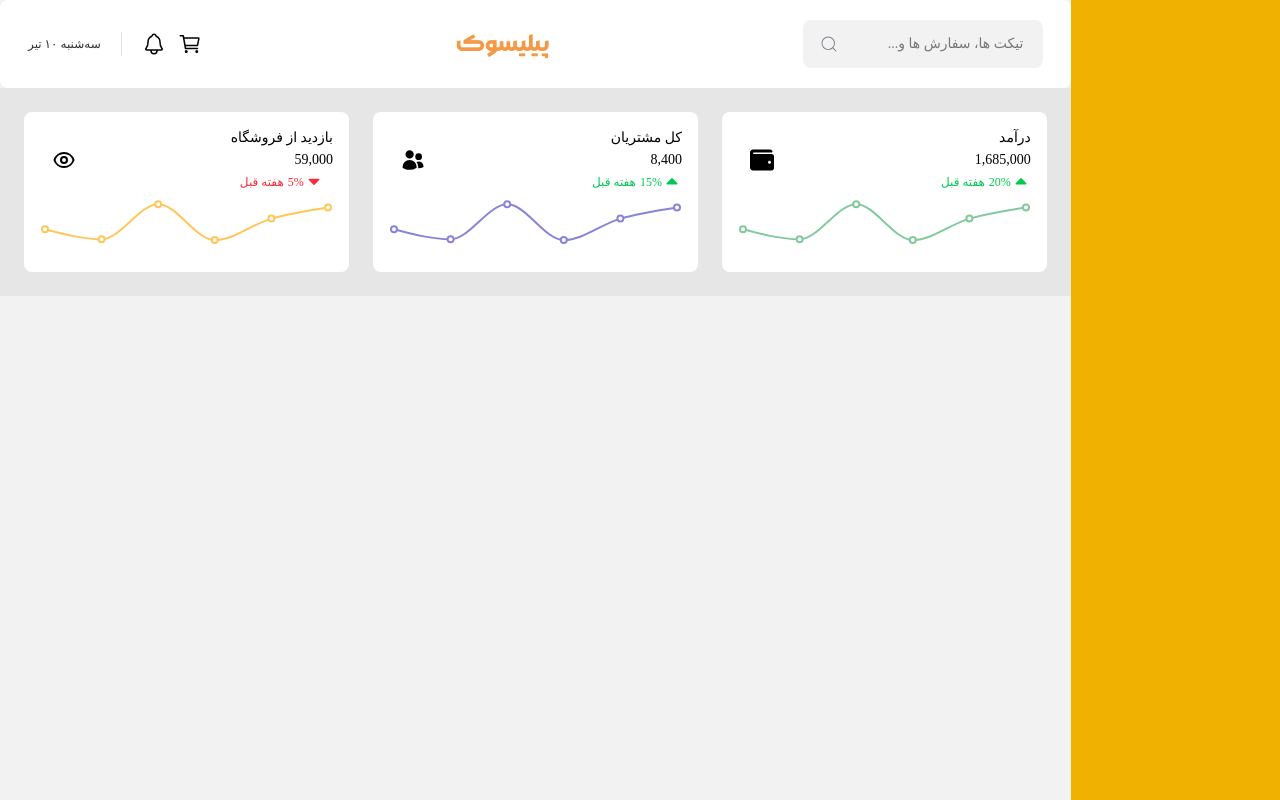
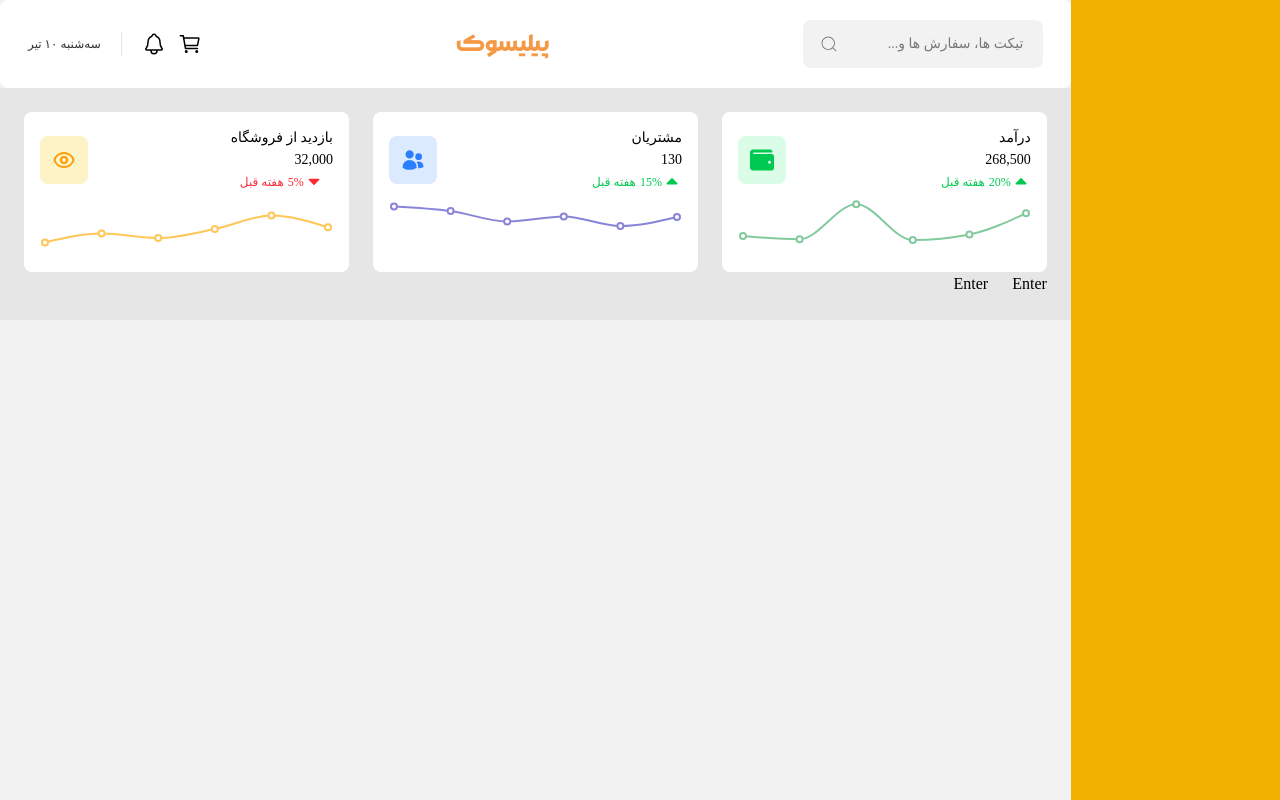
Before and after one commit to HoseinParvaresh/pet-shop, a Next.js app: page /admin-dashboard in a window 1280 px wide. Built offline with nearby package versions, Linux system fonts and the light colour scheme; a web font is replaced by a local one.

Commit message:
StatisticsCards complete

```diff
--- a/src/components/templates/AdminDashboard/StatisticsCards/StatisticsCards.js
+++ b/src/components/templates/AdminDashboard/StatisticsCards/StatisticsCards.js
@@ -1,51 +1,48 @@
-import { AreaChart, XAxis, YAxis, Tooltip, Area, ResponsiveContainer, LineChart, Line, CartesianGrid, Legend } from "recharts";
-import { TiArrowSortedUp } from "react-icons/ti";
-import { TiArrowSortedDown } from "react-icons/ti";
-import { formatNumber } from "@/Utility/UtilityFunction";
+import StatisticsCardsItem from "./StatisticsCardsItem";
+import { FaWallet } from "react-icons/fa";
+import { HiUsers } from "react-icons/hi2";
+import { HiOutlineEye } from "react-icons/hi";
+export default function StatisticsCards() {
 
-export default function StatisticsCards({ title, number, percent, benefit, chartData, color, icon }) {
+    const chartDataSalary = [
+        { "درآمد": 1258755 },
+        { "درآمد": 1056000 },
+        { "درآمد": 3258596 },
+        { "درآمد": 1002586 },
+        { "درآمد": 1354120 },
+        { "درآمد": 2685000 },
+    ]
+    const chartDataCustomers = [
+        { "مشتریان": 165 },
+        { "مشتریان": 150 },
+        { "مشتریان": 115 },
+        { "مشتریان": 132 },
+        { "مشتریان": 100 },
+        { "مشتریان": 130 },
+    ]
+    const chartDataVisit = [
+        { "بازدید از فروشگاه": 15000 },
+        { "بازدید از فروشگاه": 25000 },
+        { "بازدید از فروشگاه": 20000 },
+        { "بازدید از فروشگاه": 30000 },
+        { "بازدید از فروشگاه": 45000 },
+        { "بازدید از فروشگاه": 32000 },
+    ]
+
+    const StatisticsCardsData = [
+        { id: 1, title: "درآمد", number: 268500, percent: 20, benefit: true, chartData: chartDataSalary, color: "#82ca9d", icon: <FaWallet /> },
+        { id: 2, title: "مشتریان", number: 130, percent: 15, benefit: true, chartData: chartDataCustomers, color: "#8884d8", icon: <HiUsers /> },
+        { id: 3, title: "بازدید از فروشگاه", number: 32000, percent: 5, benefit: false, chartData: chartDataVisit, color: "#ffc658", icon: <HiOutlineEye /> },
+    ]
 
     return (
-        <div className="flex flex-col p-4 w-full h-40 rounded-lg bg-white">
-            <div className="text-green-500 text-blue-500 text-yellow-500"></div>
-            {/* top => left / right */}
-            <div className="flex justify-between items-center">
-                {/* left => title / price / percent */}
-                <div className="flex flex-col gap-0.5">
-                    <p className="text-sm font-danaBold">{title}</p>
-                    <p className="text-sm">{formatNumber(number)}</p>
-                    <div className={`flex-center ${benefit ? 'text-green-500' : 'text-red-500'} text-xs`}>
-                        <div className="*:size-5">
-                            {benefit ? <TiArrowSortedUp /> : <TiArrowSortedDown />}
-                        </div>
-                        <div className="flex-center gap-1">
-                            <span>{percent}%</span>
-                            <span>هفته قبل</span>
-                        </div>
-                    </div>
-                </div>
-                {/* right => icon */}
-                <div className={`flex-center size-12 bg-${color}-200 rounded-lg *:size-6 *:text-${color}-500`}>
-                    {icon}
-                </div>
-            </div>
-            {/* chart */}
-            <ResponsiveContainer>
-                <LineChart
-                    width="100%"
-                    height="100%"
-                    data={chartData}
-                    margin={{
-                        top: 10,
-                        right: 5,
-                        left: 5,
-                        bottom: 0,
-                    }}
-                >
-                    <Tooltip />
-                    <Line yAxisId="right" type="monotone" dataKey="درآمد" stroke={`${color === 'green' ? '#82ca9d' : color === 'blue' ? '#8884d8' : '#ffc658'}`} strokeWidth={2} />
-                </LineChart>
-            </ResponsiveContainer>
+        <div className="grid grid-cols-1 sm:grid-cols-2 md:grid-cols-3 gap-6">
+            {
+                StatisticsCardsData.map((data) => (
+                    <StatisticsCardsItem key={data.id} title={data.title} number={data.number} percent={data.percent}
+                        benefit={data.benefit} chartData={data.chartData} color={data.color} icon={data.icon} />
+                ))
+            }
         </div>
     );
 }
--- /dev/null
+++ b/src/components/templates/AdminDashboard/StatisticsCards/StatisticsCardsItem.js
@@ -0,0 +1,52 @@
+import { Tooltip, ResponsiveContainer, LineChart, Line } from "recharts";
+import { TiArrowSortedUp } from "react-icons/ti";
+import { TiArrowSortedDown } from "react-icons/ti";
+import { formatNumber } from "@/Utility/UtilityFunction";
+
+export default function StatisticsCardsItem({ title, number, percent, benefit, chartData, color, icon }) {
+
+    return (
+        <div className="flex flex-col p-4 w-full h-40 rounded-lg bg-white">
+            <div className="text-green-500 text-blue-500 text-yellow-500"></div>
+            {/* top => left / right */}
+            <div className="flex justify-between items-center">
+                {/* left => title / price / percent */}
+                <div className="flex flex-col gap-0.5">
+                    <p className="text-sm font-danaBold">{title}</p>
+                    <p className="text-sm">{formatNumber(number)}</p>
+                    <div className={`flex-center ${benefit ? 'text-green-500' : 'text-red-500'} text-xs`}>
+                        <div className="*:size-5">
+                            {benefit ? <TiArrowSortedUp /> : <TiArrowSortedDown />}
+                        </div>
+                        <div className="flex-center gap-1">
+                            <span>{percent}%</span>
+                            <span>هفته قبل</span>
+                        </div>
+                    </div>
+                </div>
+                {/* right => icon */}
+
+                <div className={`flex-center size-12 ${title === 'درآمد' ? 'bg-green-100 text-green-500' : title === 'مشتریان' ? 'bg-blue-100 text-blue-500' : 'bg-amber-100 text-amber-500'} rounded-lg *:size-6`}>
+                    {icon}
+                </div>
+            </div>
+            {/* chart */}
+            <ResponsiveContainer>
+                <LineChart
+                    width="100%"
+                    height="100%"
+                    data={chartData}
+                    margin={{
+                        top: 10,
+                        right: 5,
+                        left: 5,
+                        bottom: 0,
+                    }}
+                >
+                    <Tooltip />
+                    <Line yAxisId="right" type="monotone" dataKey={title} stroke={color} strokeWidth={2} />
+                </LineChart>
+            </ResponsiveContainer>
+        </div>
+    );
+}
--- /dev/null
+++ b/src/components/templates/AdminDashboard/StoreMetricsChart/StoreMetricsChart.js
@@ -0,0 +1,7 @@
+export default function StoreMetricsChart() {
+    return (
+        <div>
+            Enter
+        </div>
+    );
+}
--- /dev/null
+++ b/src/components/templates/AdminDashboard/TopProductsList/TopProductsList.js
@@ -0,0 +1,7 @@
+export default function TopProductsList() {
+    return (
+        <div>
+            Enter
+        </div>
+    );
+}
--- a/src/pages/admin-dashboard/index.js
+++ b/src/pages/admin-dashboard/index.js
@@ -1,33 +1,9 @@
 import DashboardHeader from "@/components/templates/UserDashboard/DashboardContent/DashboardHeader/DashboardHeader";
-import { FaWallet } from "react-icons/fa";
-import { HiUsers } from "react-icons/hi2";
 import StatisticsCards from "@/components/templates/AdminDashboard/StatisticsCards/StatisticsCards";
-import { HiOutlineEye } from "react-icons/hi";
+import StoreMetricsChart from "@/components/templates/AdminDashboard/StoreMetricsChart/StoreMetricsChart";
+import TopProductsList from "@/components/templates/AdminDashboard/TopProductsList/TopProductsList";
 
 export default function AdminDashboard() {
-
-    const chartDataSalary = [
-        { "درآمد": 1685000 },
-        { "درآمد": 1056000 },
-        { "درآمد": 3258596 },
-        { "درآمد": 1002586 },
-        { "درآمد": 2354120 },
-        { "درآمد": 3058955 },
-    ]
-    const chartDataCustomers = [
-        { "مشتریان": 1685000 },
-        { "مشتریان": 1056000 },
-        { "مشتریان": 3258596 },
-        { "مشتریان": 1002586 },
-        { "مشتریان": 2354120 },
-        { "مشتریان": 3058955 },
-    ]
-
-    const StatisticsCardsData = [
-        { id: 1, title: "درآمد", number: 1685000, percent: 20, benefit: true, chartData: chartDataSalary, color: "green", icon: <FaWallet /> },
-        { id: 2, title: "کل مشتریان", number: 8400, percent: 15, benefit: true, chartData: chartDataSalary, color: "blue", icon: <HiUsers /> },
-        { id: 3, title: "بازدید از فروشگاه", number: 59000, percent: 5, benefit: false, chartData: chartDataSalary, color: "amber", icon: <HiOutlineEye /> },
-    ]
 
     return (
         <div className="bg-black/5">
@@ -39,13 +15,11 @@ export default function AdminDashboard() {
                     <DashboardHeader />
                     {/* content */}
                     <section class="bg-black/5 p-6">
-                        <div className="grid grid-cols-1 sm:grid-cols-2 md:grid-cols-3 gap-6">
-                            {
-                                StatisticsCardsData.map((data) => (
-                                    <StatisticsCards key={data.id} title={data.title} number={data.number} percent={data.percent}
-                                        benefit={data.benefit} chartData={data.chartData} color={data.color} icon={data.icon} />
-                                ))
-                            }
+                        <StatisticsCards />
+                        {/* Store Metrics Chart / Top Products List   */}
+                        <div className="flex gap-6">
+                            <StoreMetricsChart />
+                            <TopProductsList />
                         </div>
                     </section>
                 </section>
```
